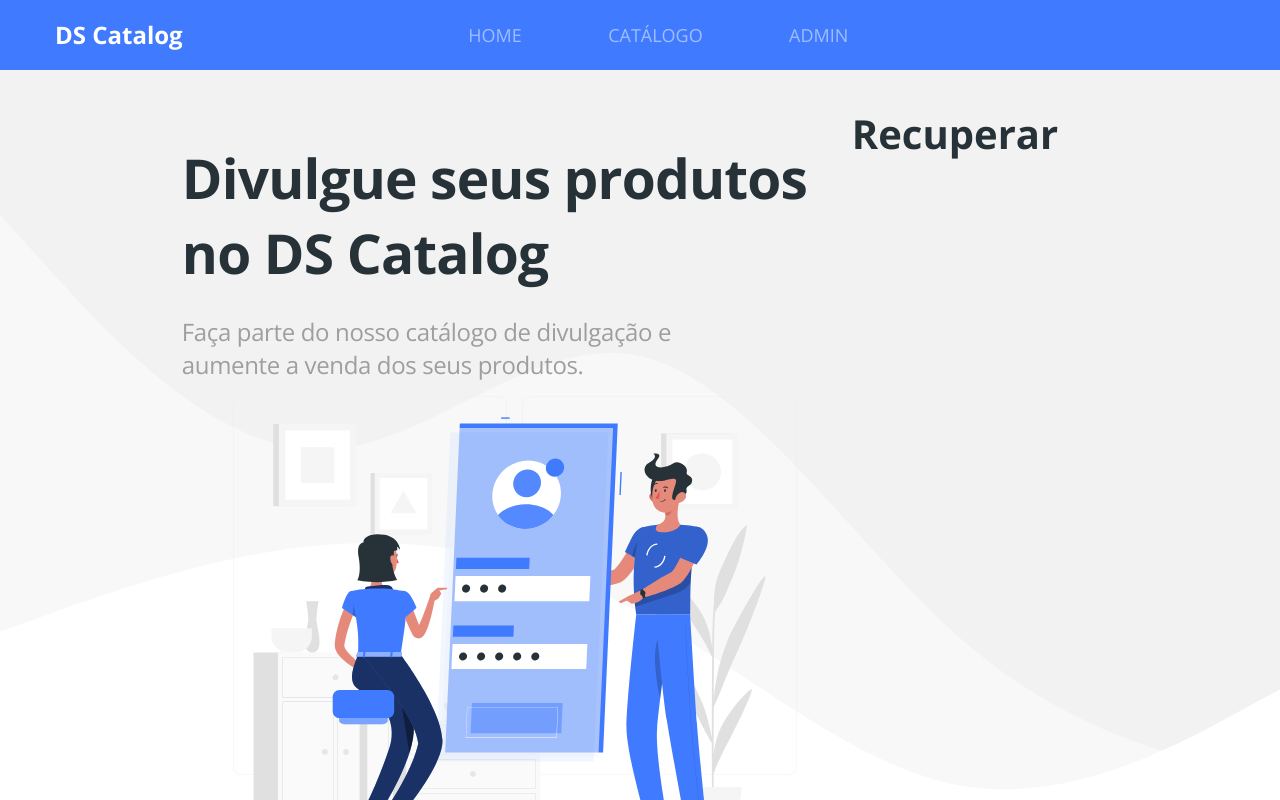
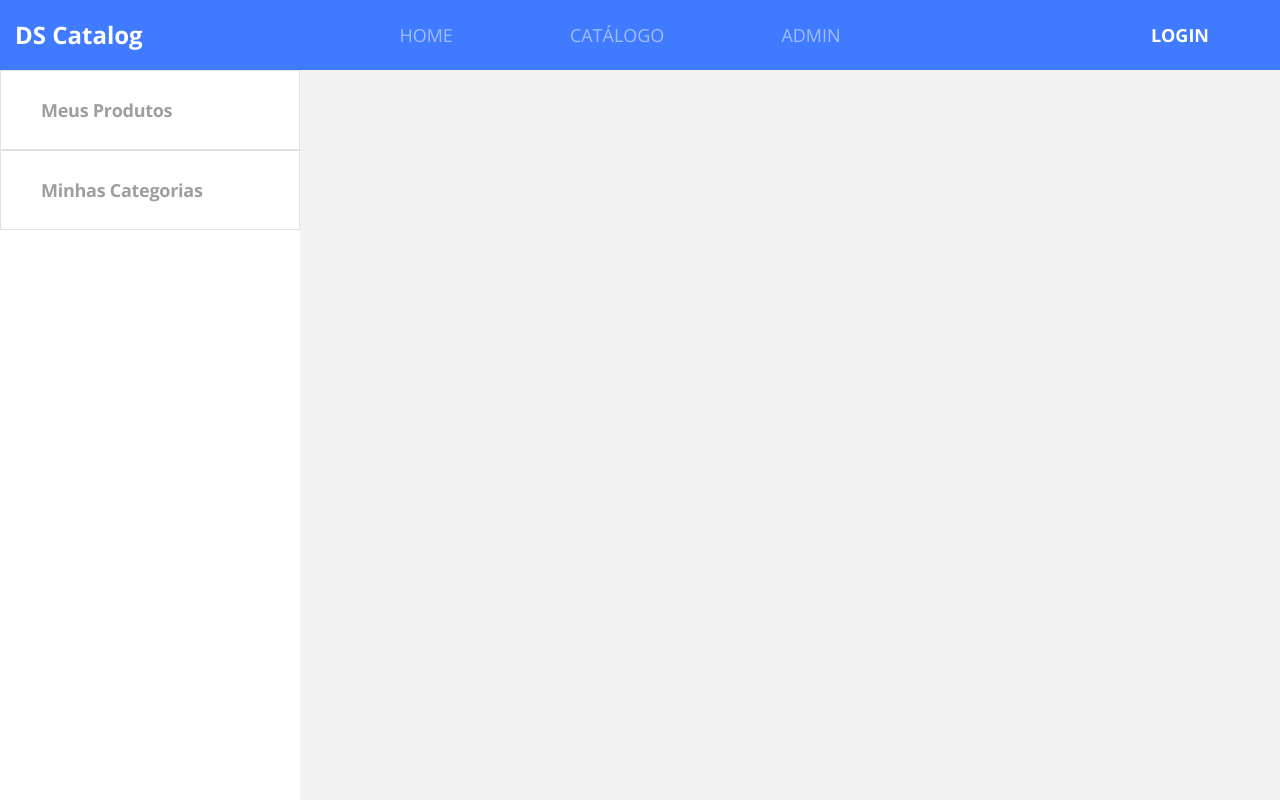
Before and after one commit to gabrielaguiar94/dscatalog-bootcamp-devsuperior, a React (Create React App) app in the folder front-web/: page /admin/auth/recover in a window 1280 px wide. Shown: the top 800 px of the page. Built offline with nearby package versions, Linux system fonts and the light colour scheme.

Commit message:
Finish login/logout layout

```diff
--- a/front-web/src/Routes.tsx
+++ b/front-web/src/Routes.tsx
@@ -21,8 +21,8 @@
             <Route path="/products/:productId">
                 <ProductDetails />
             </Route>
-            <Redirect from="/admin/auth" to="/admin/auth/login" exact />
-            <Route path="/admin/auth">
+            <Redirect from="/auth" to="/auth/login" exact />
+            <Route path="/auth">
                 <Auth />
             </Route>
             <Redirect from="/admin" to="/admin/products" exact />
--- a/front-web/src/core/components/NavBar/index.tsx
+++ b/front-web/src/core/components/NavBar/index.tsx
@@ -1,34 +1,70 @@
-import React from 'react';
-import { Link, NavLink } from 'react-router-dom';
+import React, { useEffect, useState } from 'react';
+import { getAccessTokenDecode, logout } from 'core/utils/auth';
+import { Link, NavLink, useLocation } from 'react-router-dom';
 import './styles.scss';
 
-const NavBar = () => (
+const NavBar = () => {
+    const [currentUser, setCurrentUser] = useState('');
+    const location = useLocation();
+
+    useEffect(() => {
+        const currentUserData = getAccessTokenDecode();
+        setCurrentUser(currentUserData.user_name);
+    }, [location]);
+
+
+    const handleLogout = (event: React.MouseEvent<HTMLAnchorElement, MouseEvent>) => {
+        event.preventDefault();
+        logout();
+
+    }
+    return (
         <nav className="row bg-primary main-nav">
-        <div className="col-2">
+            <div className="col-3">
                 <Link to="/" className='nav-logo-text'>
                     <h4>DS Catalog</h4>
                 </Link>
             </div>
-        <div className="col-6 offset-2">
+            <div className="col-6">
                 <ul className="main-menu">
                     <li>
-                    <NavLink to="/" exact>
+                        <NavLink to="/" exact className="nav-link">
                             HOME
                     </NavLink>
                     </li>
                     <li>
-                    <NavLink to="/products" >
+                        <NavLink to="/products" className="nav-link">
                             CATÁLOGO
                     </NavLink>
                     </li>
                     <li>
-                    <NavLink to="/admin/products" >
+                        <NavLink to="/admin/products" className="nav-link">
                             ADMIN
                         </NavLink>
                     </li>
                 </ul>
             </div>
+            <div className="col-3 text-right" >
+                {currentUser && (
+                    <>
+                        {currentUser}
+                        <a
+                            href="#logout"
+                            className="nav-link active d-inline"
+                            onClick={handleLogout}
+                        >
+                            LOGOUT
+                    </a>
+                    </>
+                )}
+                {!currentUser && (
+                    <Link to="/auth/login" className="nav-link active">
+                        LOGIN
+                    </Link>
+                )}
+            </div>
         </nav>
-);
+    )
+};
 
 export default NavBar;
--- a/front-web/src/core/components/NavBar/styles.scss
+++ b/front-web/src/core/components/NavBar/styles.scss
@@ -2,7 +2,7 @@
     height: 70px;
     color: #FFF;
     align-items: center;
-    padding-left: 40px;
+    padding-right: 40px;
     margin-left: 0;
     margin-right: 0;
 }
@@ -13,11 +13,17 @@
 
 .main-menu {
     display: flex;
-    font-size: 18px;
-    width: 380px;
-    justify-content: space-between;
+    justify-content: center;
 
-    a {
+    li:nth-child(2) {
+        margin-right: 85px;
+        margin-left: 85px;
+    }
+
+}
+
+.nav-link {
+        font-size: 18px;
         font-style: normal;
         color: rgba(255,255,255,0.5);
 
@@ -29,5 +35,4 @@
         &:hover{
             color: #FFF;
         }
-    }
 }
--- a/front-web/src/core/components/Routes/PrivateRoute.tsx
+++ b/front-web/src/core/components/Routes/PrivateRoute.tsx
@@ -17,7 +17,7 @@
                     return (
                         <Redirect
                             to={{
-                                pathname: "/admin/auth/login",
+                                pathname: "/auth/login",
                                 state: { from: location }
                             }}
                         />
--- a/front-web/src/core/utils/auth.ts
+++ b/front-web/src/core/utils/auth.ts
@@ -1,4 +1,5 @@
 import jwtDecode from 'jwt-decode';
+import history from './history';
 export const CLIENT_ID = 'dscatalog';
 export const CLIENT_SECRET = 'dscatalog123';
 
@@ -15,7 +16,7 @@
 
 type AccessToken = {
     exp: number;
-    username: string;
+    user_name: string;
     authorities: Role[];
 }
 
@@ -65,3 +66,8 @@
 
     return routeRoles.some(role => authorities?.includes(role));
 }
+
+export const logout = () => {
+    localStorage.removeItem('authData');
+    history.replace('/auth/login');
+}
--- a/front-web/src/core/utils/request.ts
+++ b/front-web/src/core/utils/request.ts
@@ -1,7 +1,6 @@
 import axios, { Method } from 'axios';
 import qs from 'qs';
-import { CLIENT_ID, CLIENT_SECRET, getSessionData } from './auth';
-import history from './history';
+import { CLIENT_ID, CLIENT_SECRET, getSessionData, logout } from './auth';
 
 type RequestParams = {
     method?: Method;
@@ -22,7 +21,7 @@
     return response;
   }, function (error) {
     if (error.response.status === 401) {
-        history.push('/admin/auth/login')
+        logout();
     }
 
     return Promise.reject(error);
--- a/front-web/src/pages/Auth/components/Login/index.tsx
+++ b/front-web/src/pages/Auth/components/Login/index.tsx
@@ -80,7 +80,7 @@
                         </div>
                     )}
                 </div>
-                <Link to="/admin/auth/recover" className="login-link-recover">
+                <Link to="/auth/recover" className="login-link-recover">
                     Esqueci a senha?
                 </Link>
                 <div className="login-submit">
@@ -90,7 +90,7 @@
                     <span className="not-registered">
                         Não tem cadastro?
                     </span>
-                    <Link to="/admin/auth/register" className="login-link-register">
+                    <Link to="/auth/register" className="login-link-register">
                         CADASTRAR
                     </Link>
                 </div>
--- a/front-web/src/pages/Auth/index.tsx
+++ b/front-web/src/pages/Auth/index.tsx
@@ -18,13 +18,13 @@
         </div>
         <div className="auth-content">
             <Switch>
-                <Route path="/admin/auth/login">
+                <Route path="/auth/login">
                     <Login />
                 </Route>
-                <Route path="/admin/auth/register">
+                <Route path="/auth/register">
                     <h1>Cadastro</h1>
                 </Route>
-                <Route path="/admin/auth/recover">
+                <Route path="/auth/recover">
                     <h1>Recuperar</h1>
                 </Route>
             </Switch>
```
Lines whose indentation alone changed are shown as unchanged.
